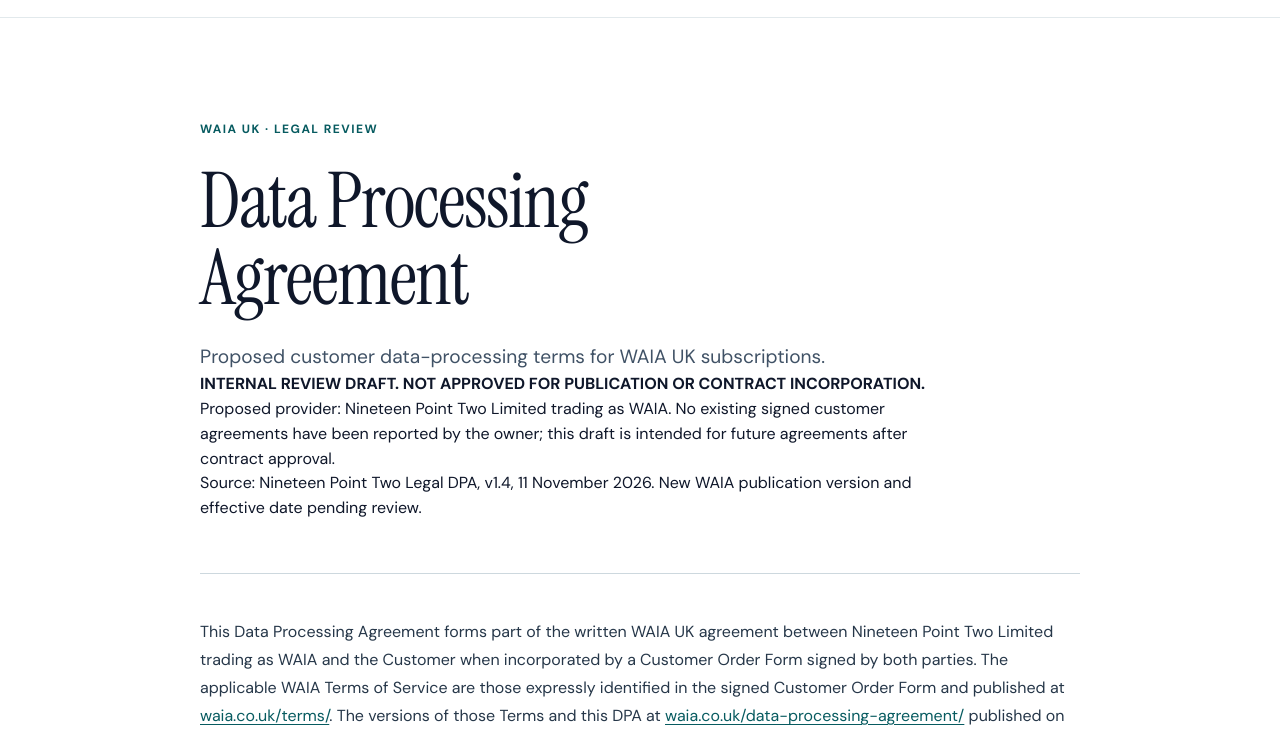
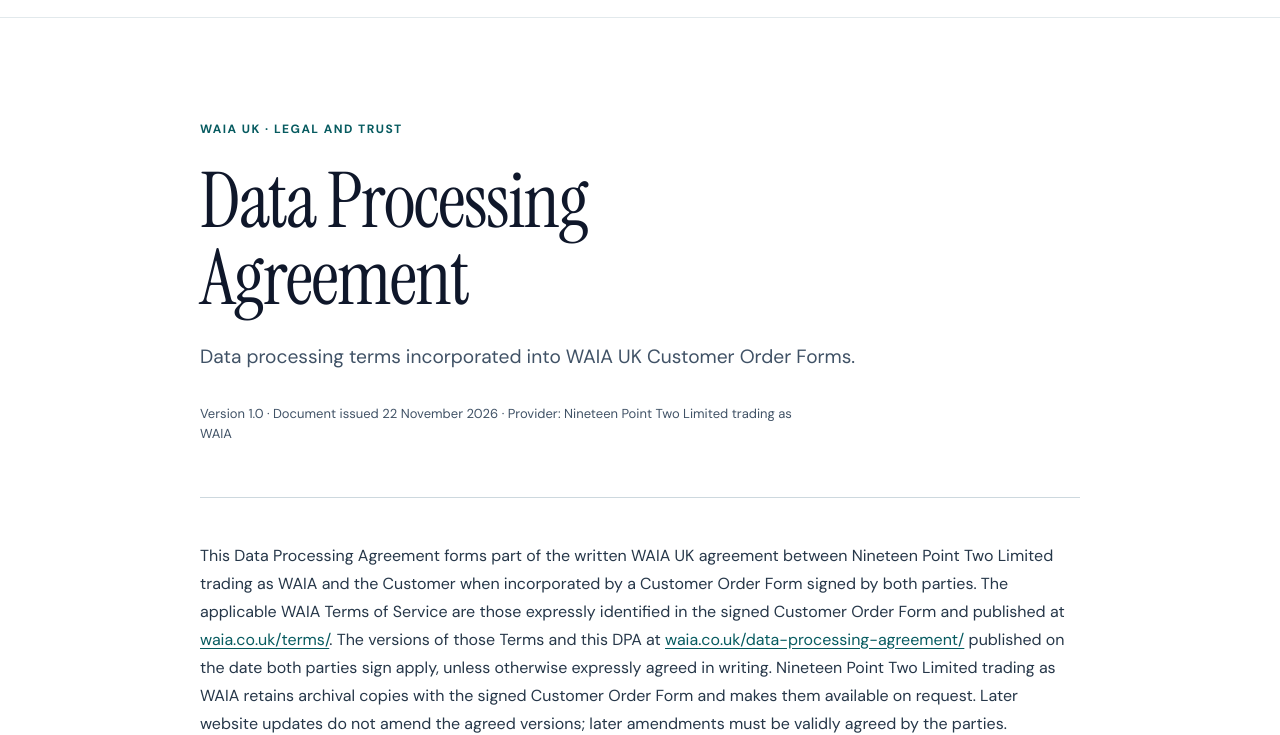
Before and after one commit to bjcooper23-19-2/WAIA-Marketing-Site, a plain HTML site: page data-processing-agreement/index.html in a window 1280 px wide. Shown: the part 65-800 px from the top of the page. Drawn offline with Linux system fonts and the light colour scheme.

Commit message:
Prepare WAIA Data Processing Agreement publication candidate

```diff
--- a/data-processing-agreement/index.html
+++ b/data-processing-agreement/index.html
@@ -1,9 +1,9 @@
 <!doctype html>
 <html lang="en-GB">
 <head><meta charset="UTF-8" /><meta name="viewport" content="width=device-width, initial-scale=1.0" />
-<meta name="robots" content="noindex, nofollow" />
-<title>INTERNAL REVIEW | WAIA UK Data Processing Agreement</title>
-<meta name="description" content="Proposed WAIA UK Data Processing Agreement for new WAIA contracts." />
+<link rel="canonical" href="https://waia.co.uk/data-processing-agreement/" />
+<title>Data Processing Agreement | WAIA UK</title>
+<meta name="description" content="Data processing terms incorporated into WAIA UK Customer Order Forms." />
 <link rel="stylesheet" href="/assets/css/editorial-pages.css?v=20261122-2" />
 <link rel="stylesheet" href="/assets/css/legal-utility.css?v=20261122-1" />
 <link rel="icon" href="/assets/favicon/waia-favicon.svg" type="image/svg+xml" /></head>
@@ -53,12 +53,13 @@
       </header>
 <main id="main"><section class="legal-reading"><div class="wrap">
 <div class="hero">
-<div class="eyebrow">WAIA UK · Legal review</div>
+<div class="eyebrow">WAIA UK · Legal and trust</div>
 <h1>Data Processing Agreement</h1>
-<p class="standfirst">Proposed customer data-processing terms for WAIA UK subscriptions.</p>
-<p><strong>INTERNAL REVIEW DRAFT. NOT APPROVED FOR PUBLICATION OR CONTRACT INCORPORATION.</strong></p>
-<p>Proposed provider: Nineteen Point Two Limited trading as WAIA. No existing signed customer agreements have been reported by the owner; this draft is intended for future agreements after contract approval.</p>
-<p>Source: Nineteen Point Two Legal DPA, v1.4, 11 November 2026. New WAIA publication version and effective date pending review.</p>
+<p class="standfirst">Data processing terms incorporated into WAIA UK Customer Order Forms.</p>
+<p class="meta-row">Version 1.0 · Document issued 22 November 2026 · Provider: Nineteen Point Two Limited trading as WAIA</p>
+
+
+
 </div>
 <article class="legal-content">
           <p>
```
